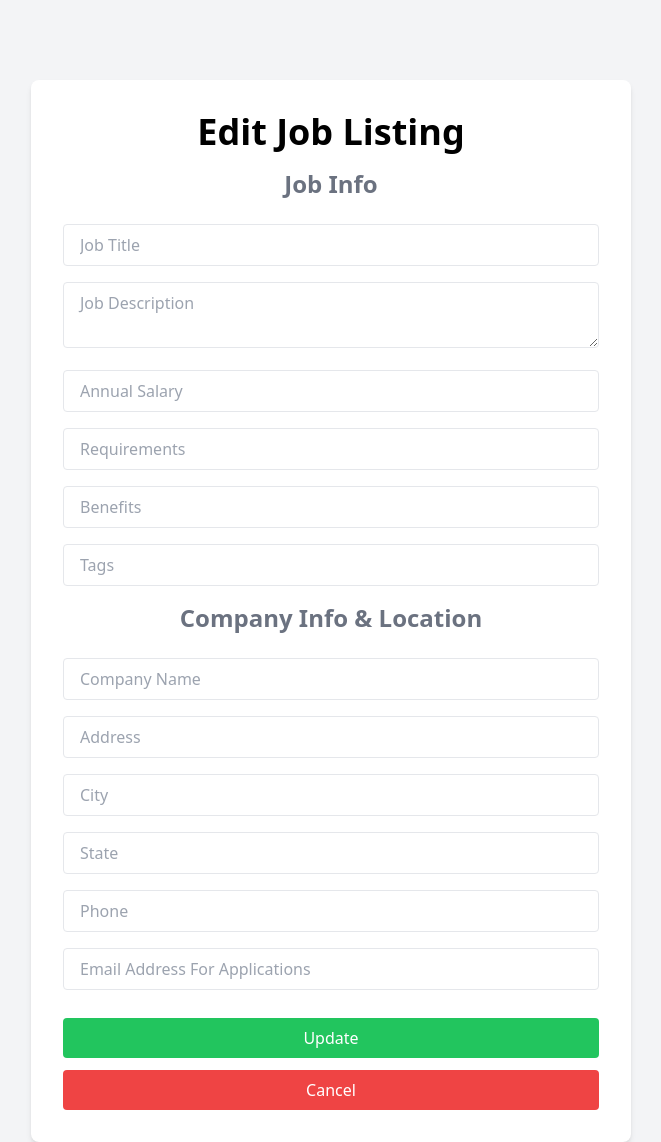
After one commit to johnryo/workopia-php, a PHP site: template App/views/listings/edit.view.php in a window 1280 px wide. The commit adds this page. Shown: the whole page, without its empty margins (309-970 px from the left). Run offline with PHP 8.4, Linux system fonts and the light colour scheme; the template is opened without the code that fills it, so the values that code supplies are empty; a stand-in replaces the project's code that opens the database connection.

Commit message:
Finish update and delete methods; CRUD functionality complete

```diff
--- /dev/null
+++ b/App/views/listings/edit.view.php
@@ -0,0 +1,68 @@
+<?= loadPartial('head') ?>
+<?= loadPartial('navbar') ?>
+<?= loadPartial('top-banner') ?>
+
+<section class="flex justify-center items-center mt-20">
+  <div class="bg-white p-8 rounded-lg shadow-md w-full md:w-600 mx-6">
+    <h2 class="text-4xl text-center font-bold mb-4">Edit Job Listing</h2>
+    <form method="POST" action="/listings/<?= $listing->id ?>">
+      <input type="hidden" name="_method" value="PUT">
+      <h2 class="text-2xl font-bold mb-6 text-center text-gray-500">
+        Job Info
+      </h2>
+      <?php if (isset($errors)) : ?>
+        <?php foreach ($errors as $error) : ?>
+          <div class="message bg-red-100 p-3 my-3"><?php echo $error; ?></div>
+        <?php endforeach; ?>
+      <?php endif; ?>
+      <div class="mb-4">
+        <input type="text" name="title" value="<?= $listing->title ?? '' ?>" placeholder="Job Title" class="w-full px-4 py-2 border rounded focus:outline-none" />
+      </div>
+      <div class="mb-4">
+        <textarea name="description" placeholder="Job Description" class="w-full px-4 py-2 border rounded focus:outline-none"><?= $listing->description ?? '' ?></textarea>
+      </div>
+      <div class="mb-4">
+        <input type="text" name="salary" value="<?= $listing->salary ?? '' ?>" placeholder="Annual Salary" class="w-full px-4 py-2 border rounded focus:outline-none" />
+      </div>
+      <div class="mb-4">
+        <input type="text" name="requirements" value="<?= $listing->requirements ?? '' ?>" placeholder="Requirements" class="w-full px-4 py-2 border rounded focus:outline-none" />
+      </div>
+      <div class="mb-4">
+        <input type="text" name="benefits" value="<?= $listing->benefits ?? '' ?>" placeholder="Benefits" class="w-full px-4 py-2 border rounded focus:outline-none" />
+      </div>
+      <div class="mb-4">
+        <input type="text" name="tags" value="<?= $listing->tags ?? '' ?>" placeholder="Tags" class="w-full px-4 py-2 border rounded focus:outline-none" />
+      </div>
+      <h2 class="text-2xl font-bold mb-6 text-center text-gray-500">
+        Company Info & Location
+      </h2>
+      <div class="mb-4">
+        <input type="text" name="company" value="<?= $listing->company ?? '' ?>" placeholder="Company Name" class="w-full px-4 py-2 border rounded focus:outline-none" />
+      </div>
+      <div class="mb-4">
+        <input type="text" name="address" value="<?= $listing->address ?? '' ?>" placeholder="Address" class="w-full px-4 py-2 border rounded focus:outline-none" />
+      </div>
+      <div class="mb-4">
+        <input type="text" name="city" value="<?= $listing->city ?? '' ?>" placeholder="City" class="w-full px-4 py-2 border rounded focus:outline-none" />
+      </div>
+      <div class="mb-4">
+        <input type="text" name="state" value="<?= $listing->state ?? '' ?>" placeholder="State" class="w-full px-4 py-2 border rounded focus:outline-none" />
+      </div>
+      <div class="mb-4">
+        <input type="text" name="phone" value="<?= $listing->phone ?? '' ?>" placeholder="Phone" class="w-full px-4 py-2 border rounded focus:outline-none" />
+      </div>
+      <div class="mb-4">
+        <input type="email" name="email" value="<?= $listing->email ?? '' ?>" placeholder="Email Address For Applications" class="w-full px-4 py-2 border rounded focus:outline-none" />
+      </div>
+      <button class="w-full bg-green-500 h  ver:bg-green-600 text-white px-4 py-2 my-3 rounded focus:outline-none">
+        Update
+      </button>
+      <a href="/listings/<?= $listing->id ?>" class="block text-center w-full bg-red-500 hover:bg-red-600 text-white px-4 py-2 rounded focus:outline-none">
+        Cancel
+      </a>
+    </form>
+  </div>
+</section>
+
+<?= loadPartial('bottom-banner') ?>
+<?= loadPartial('footer') ?>
--- a/App/views/listings/index.view.php
+++ b/App/views/listings/index.view.php
@@ -5,7 +5,8 @@
 <!-- Job Listings -->
 <section>
   <div class="container mx-auto p-4 mt-4">
-    <div class="text-center text-3xl mb-4 font-bold border border-gray-300 p-3">Recent Jobs</div>
+    <div class="text-center text-3xl mb-4 font-bold border border-gray-300 p-3">All Jobs</div>
+    <?php loadPartial('message'); ?>
     <div class="grid grid-cols-1 md:grid-cols-3 gap-4 mb-6">
       <?php foreach ($listings as $listing) : ?>
         <div class="rounded-lg shadow-md bg-white">
--- a/Framework/Router.php
+++ b/Framework/Router.php
@@ -87,6 +87,12 @@ class Router
   {
     $requestMethod = $_SERVER['REQUEST_METHOD'];
 
+    // Check for _method input
+    if ($requestMethod === 'POST' && isset($_POST['_method'])) {
+      // Override the request method with the value of _method
+      $requestMethod = strtoupper($_POST['_method']);
+    }
+
     foreach ($this->routes as $route) {
       // Split the current URI into segments
       $uriSegments = explode('/', trim($uri, '/'));
--- a/routes.php
+++ b/routes.php
@@ -1,8 +1,13 @@
 <?php
+
+use App\Controllers\ListingController;
 
 $router->get('/', 'HomeController@index');
 $router->get('/listings', 'ListingController@index');
 $router->get('/listings/create', 'ListingController@create');
+$router->get('listings/edit/{id}', 'ListingController@edit');
 $router->get('/listings/{id}', 'ListingController@show');
+
 $router->post('/listings', 'ListingController@store');
+$router->put('/listings/{id}', 'ListingController@update');
 $router->delete('/listings/{id}', 'ListingController@destroy');
```
Also changed, not shown: App/controllers/ListingController.php (+121 -0 lines), App/views/listings/create.view.php (+16 -34 lines), App/views/listings/show.view.php (+7 -6 lines), App/views/partials/message.php (added, +13 -0 lines), public/index.php (+1 -7 lines).
